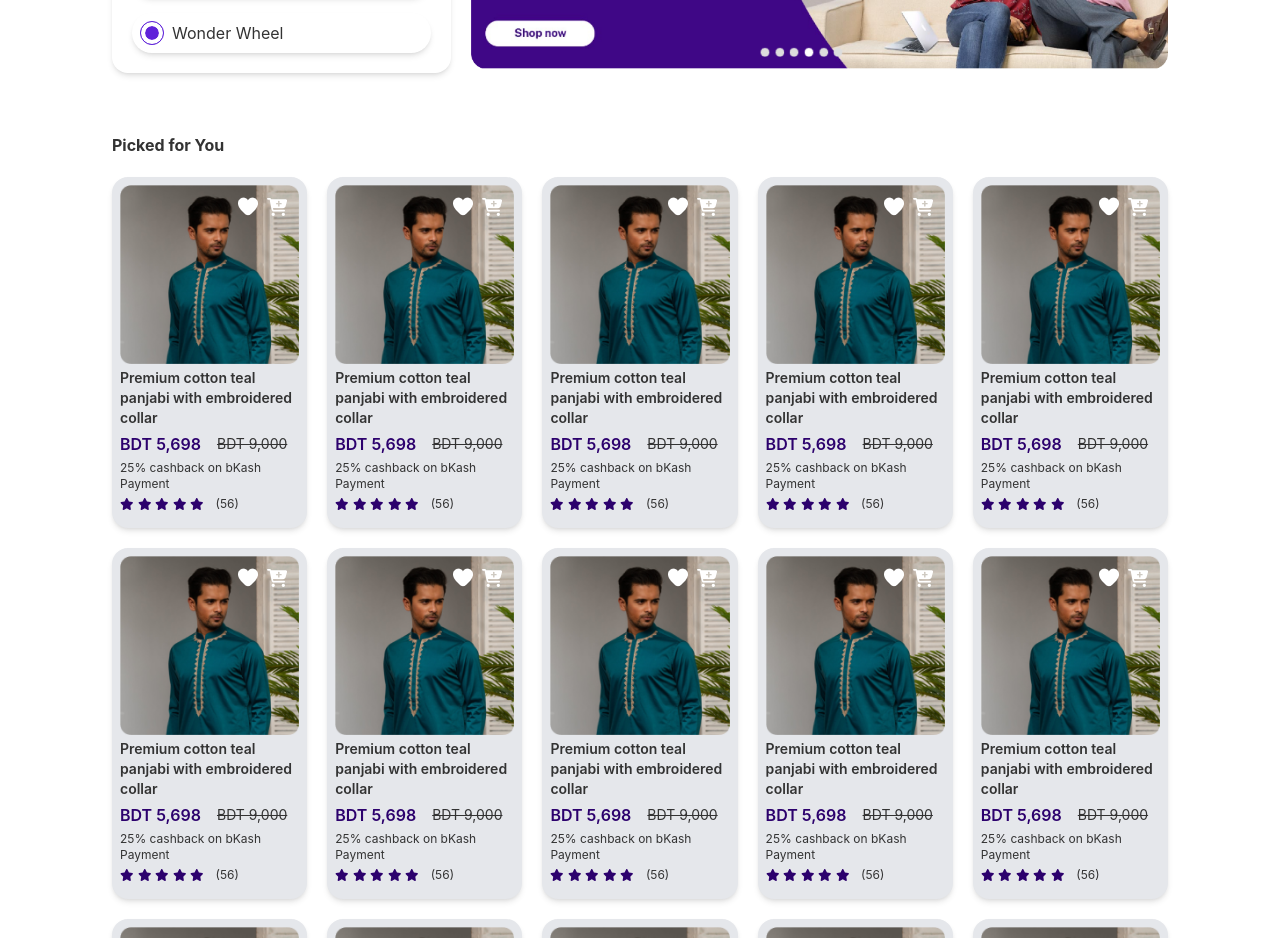
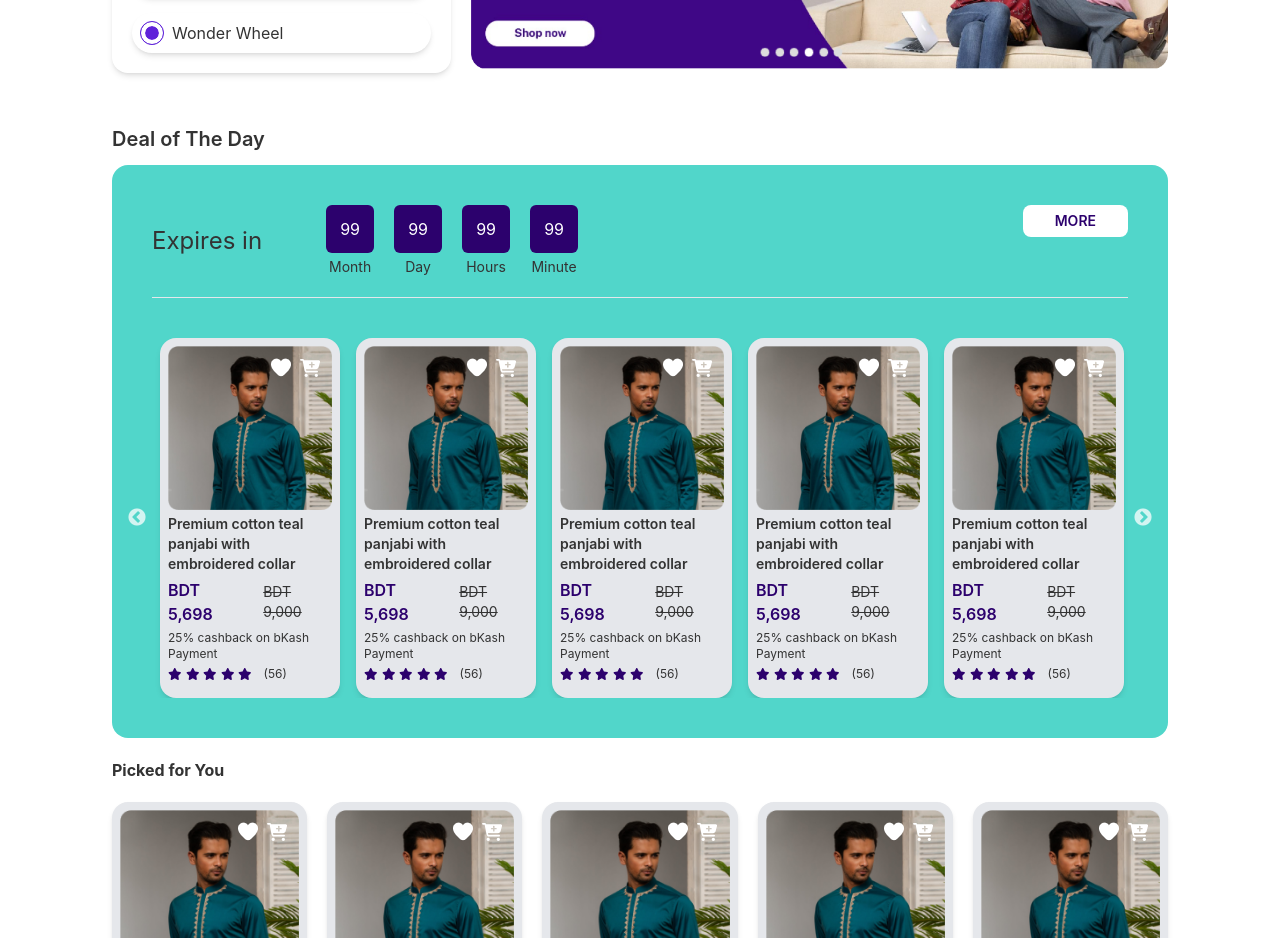
Before and after one commit to shayemhossainMK/mk-ecommerce, a React (Create React App) app: page / in a window 1280 px wide. Shown: the part 420-1358 px from the top of the page. Built offline with nearby package versions, Linux system fonts and the light colour scheme.

Commit message:
new code added

```diff
--- a/package.json
+++ b/package.json
@@ -13,6 +13,8 @@
     "react": "^18.2.0",
     "react-dom": "^18.2.0",
     "react-scripts": "5.0.1",
+    "react-slick": "^0.29.0",
+    "slick-carousel": "^1.8.1",
     "web-vitals": "^2.1.4"
   },
   "scripts": {
--- a/public/index.html
+++ b/public/index.html
@@ -15,6 +15,10 @@
       user's mobile device or desktop. See https://developers.google.com/web/fundamentals/web-app-manifest/
     -->
     <link rel="manifest" href="%PUBLIC_URL%/manifest.json" />
+
+        <!-- this is for react slick  -->
+        <link rel="stylesheet" type="text/css" charset="UTF-8" href="https://cdnjs.cloudflare.com/ajax/libs/slick-carousel/1.6.0/slick.min.css" />
+        <link rel="stylesheet" type="text/css" href="https://cdnjs.cloudflare.com/ajax/libs/slick-carousel/1.6.0/slick-theme.min.css" />
     <!--
       Notice the use of %PUBLIC_URL% in the tags above.
       It will be replaced with the URL of the `public` folder during the build.
--- /dev/null
+++ b/src/pages/Home/BestDeals/BestDeals.js
@@ -0,0 +1,96 @@
+import React from "react";
+import Slider from "react-slick";
+import ProductsContainer from "../../Products/ProductsContainer";
+import { Settings } from "./Settings";
+
+const BestDeals = () => {
+  return (
+    <div className="md:px-28 ">
+      <h2 className="text-xl font-semibold my-3">Deal of The Day</h2>
+      <div className="bg-secondary rounded-2xl p-10">
+        <div className="flex justify-between">
+          <div className="flex gap-16 items-center">
+            <h4 className="text-2xl ">Expires in</h4>
+            <div className="flex gap-5 items-center">
+              <div className="text-center">
+                <p className="text-center bg-neutral rounded-md w-12 h-12 text-white flex items-center justify-center">
+                  99
+                </p>
+                <p className="mt-1 text-sm">Month</p>
+              </div>
+              <div className="text-center">
+                <p className="text-center bg-neutral rounded-md w-12 h-12 text-white flex items-center justify-center">
+                  99
+                </p>
+                <p className="mt-1 text-sm">Day</p>
+              </div>
+              <div className="text-center">
+                <p className="text-center bg-neutral rounded-md w-12 h-12 text-white flex items-center justify-center">
+                  99
+                </p>
+                <p className="mt-1 text-sm">Hours</p>
+              </div>
+              <div className="text-center">
+                <p className="text-center bg-neutral rounded-md w-12 h-12 text-white flex items-center justify-center">
+                  99
+                </p>
+                <p className="mt-1 text-sm">Minute</p>
+              </div>
+            </div>
+          </div>
+          <div>
+            <button className="btn btn-sm bg-white text-neutral px-8 hover:bg-white outline-none border-none">
+              More
+            </button>
+          </div>
+        </div>
+        <hr className="mb-10 mt-5" />
+        <div>
+          <Slider {...Settings}>
+            <div className="px-2">
+              <ProductsContainer></ProductsContainer>
+            </div>
+            <div className="px-2">
+              <ProductsContainer></ProductsContainer>
+            </div>
+            <div className="px-2">
+              <ProductsContainer></ProductsContainer>
+            </div>
+            <div className="px-2">
+              <ProductsContainer></ProductsContainer>
+            </div>
+            <div className="px-2">
+              <ProductsContainer></ProductsContainer>
+            </div>
+            <div className="px-2">
+              <ProductsContainer></ProductsContainer>
+            </div>
+            <div className="px-2">
+              <ProductsContainer></ProductsContainer>
+            </div>
+            <div className="px-2">
+              <ProductsContainer></ProductsContainer>
+            </div>
+            <div className="px-2">
+              <ProductsContainer></ProductsContainer>
+            </div>
+            <div className="px-2">
+              <ProductsContainer></ProductsContainer>
+            </div>
+            <div className="px-2">
+              <ProductsContainer></ProductsContainer>
+            </div>
+            <div className="px-2">
+              <ProductsContainer></ProductsContainer>
+            </div>
+            <div className="px-2">
+              <ProductsContainer></ProductsContainer>
+            </div>
+          </Slider>
+        </div>
+      </div>
+    </div>
+  );
+};
+
+export default BestDeals;
--- /dev/null
+++ b/src/pages/Home/BestDeals/Settings.js
@@ -0,0 +1,42 @@
+export const Settings = {
+  dots: false,
+  infinite: true,
+  speed: 500,
+  slidesToShow: 5,
+  slidesToScroll: 1,
+  //   responsive: [
+  //     {
+  //       breakpoint: 1224,
+  //       settings: {
+  //         slidesToShow: 4,
+  //         slidesToScroll: 3,
+  //         infinite: true,
+  //         dots: true,
+  //       },
+  //     },
+  //     {
+  //       breakpoint: 1024,
+  //       settings: {
+  //         slidesToShow: 3,
+  //         slidesToScroll: 3,
+  //         infinite: true,
+  //         dots: true,
+  //       },
+  //     },
+  //     {
+  //       breakpoint: 600,
+  //       settings: {
+  //         slidesToShow: 2,
+  //         slidesToScroll: 2,
+  //         initialSlide: 2,
+  //       },
+  //     },
+  //     {
+  //       breakpoint: 480,
+  //       settings: {
+  //         slidesToShow: 1,
+  //         slidesToScroll: 1,
+  //       },
+  //     },
+  //   ],
+};
--- a/src/pages/Home/Home/Home.js
+++ b/src/pages/Home/Home/Home.js
@@ -1,12 +1,14 @@
 import React from "react";
 import Footer from "../../../shared/Footer/Footer";
 import Products from "../../Products/Products";
+import BestDeals from "../BestDeals/BestDeals";
 import HomeBanner from "../HomeBanner/HomeBanner";
 
 const Home = () => {
   return (
     <div>
       <HomeBanner></HomeBanner>
+      <BestDeals></BestDeals>
       <Products></Products>
       <Footer></Footer>
     </div>
```
Also changed, not shown: 1 other file (tests, documents, lock files or other folders).
